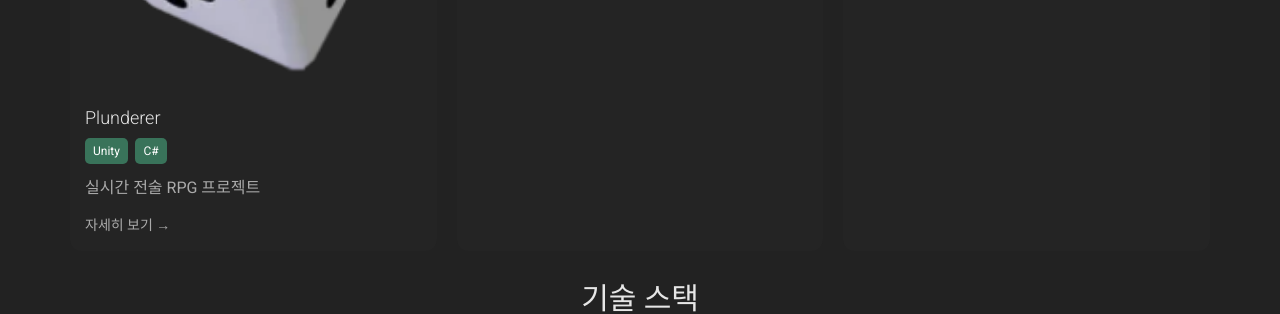
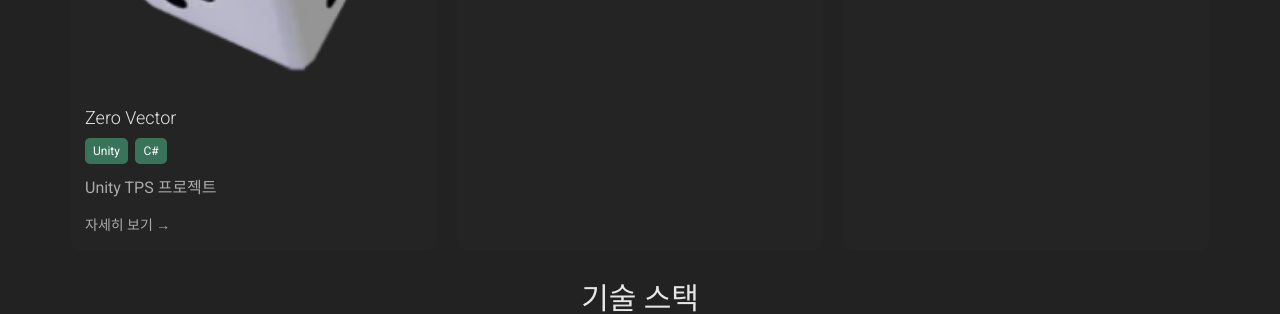
Before and after one commit to new6ie3/new6ie3.github.io, a Jekyll site: the page built from index.md, in a window 1280 px wide. Shown: the part 1291-1605 px from the top of the page. Built offline with Jekyll 4.4.1, drawn with Linux system fonts in a browser that asks for light colours; nearby versions of some CDN libraries.

Commit message:
Update _config.yml

```diff
--- a/_config.yml
+++ b/_config.yml
@@ -55,17 +55,16 @@ content:
     content:
       - layout: left
         border: weak
-        title: Plunderer
+        title: Zero Vector
         image: /images/projects/plunderer.png
         link: /projects/plunderer/
         tags:
           - Unity
           - C#
         quote: >
-          실시간 전술 RPG 프로젝트
+          Unity TPS 프로젝트
         description: |
-          약한 주인공이 잠입과 탈취, 환경을 활용하여
-          적과 싸우는 실시간 전술 RPG입니다.
+          유니티엔진에 더 학습하기 위한 프로젝트입니다.
 
       - layout: left
         border: weak
```
